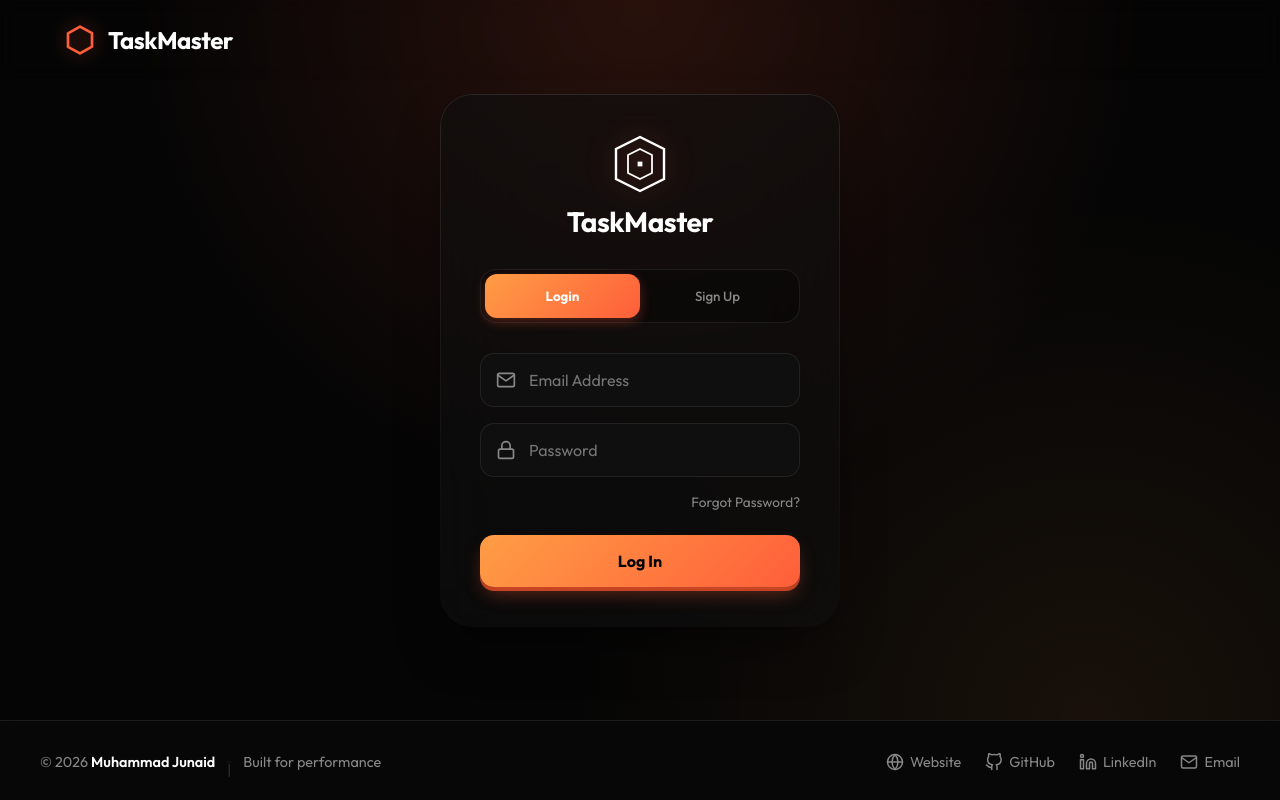
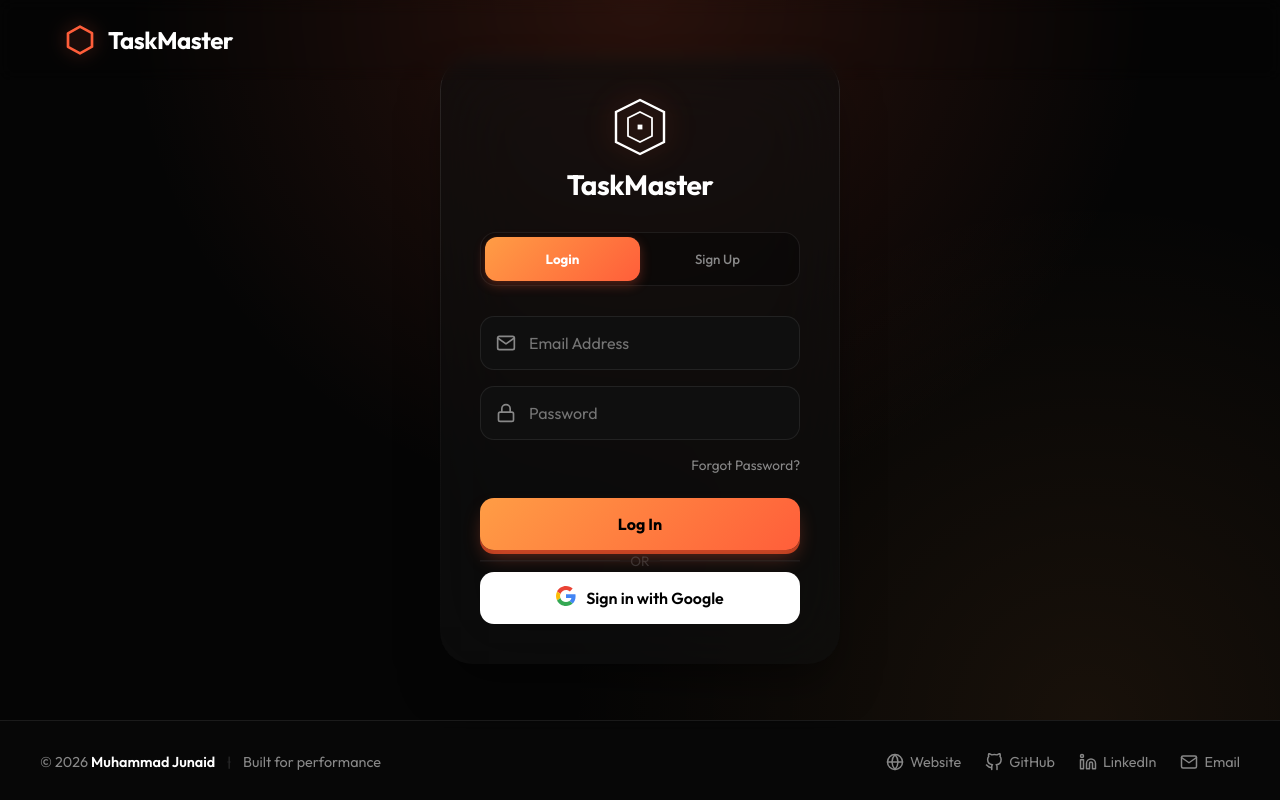
Before and after one commit to DoctorJunaid/taskmaster-frontend, a React (Vite) app: page /login in a window 1280 px wide. Built offline with nearby package versions, Linux system fonts and the light colour scheme; no server answers.

Commit message:
feat: Implement a comprehensive authentication system with state management, a dedicated UI, and Google OAuth integration.

```diff
--- a/package.json
+++ b/package.json
@@ -10,6 +10,7 @@
     "preview": "vite preview"
   },
   "dependencies": {
+    "@react-oauth/google": "^0.13.4",
     "axios": "^1.13.4",
     "framer-motion": "^12.29.2",
     "react": "^19.2.0",
--- a/src/context/AuthContext.jsx
+++ b/src/context/AuthContext.jsx
@@ -16,12 +16,12 @@
           withCredentials: true // sends the cookie to backend
         });
 
-        if (res.data.isStatus) {
+        if (res.data?.isStatus) {
           setUser(res.data.data);
-        } else if (res.data.user) {
+        } else if (res.data?.user) {
           setUser(res.data.user);
         } else {
-          setUser(res.data);
+          setUser(null);
         }
 
       } catch (err) {
@@ -40,12 +40,12 @@
         withCredentials: true
       });
 
-      if (res.data.isStatus) {
+      if (res.data?.isStatus) {
         setUser(res.data.data);
-      } else if (res.data.user) {
+      } else if (res.data?.user) {
         setUser(res.data.user);
       } else {
-        setUser(res.data);
+        setUser(null);
       }
     } catch (err) {
       setUser(null);
--- a/src/main.jsx
+++ b/src/main.jsx
@@ -4,6 +4,7 @@
 import App from './App.jsx'
 import { BrowserRouter } from "react-router-dom";
 import { AuthProvider } from './context/AuthContext.jsx';
+
 
 createRoot(document.getElementById('root')).render(
   <StrictMode>
--- a/src/pages/Authpage/AuthPage.css
+++ b/src/pages/Authpage/AuthPage.css
@@ -290,6 +290,54 @@
   height: 36px;
 }
 
+/* Google Auth */
+.divider {
+  display: flex;
+  align-items: center;
+  text-align: center;
+  margin: 20px 0;
+  color: #888;
+  font-size: 0.85rem;
+}
+
+.divider::before,
+.divider::after {
+  content: '';
+  flex: 1;
+  border-bottom: 1px solid rgba(255, 255, 255, 0.1);
+}
+
+.divider span {
+  padding: 0 10px;
+}
+
+.google-btn {
+  width: 100%;
+  padding: 14px;
+  background: #fff;
+  border: none;
+  border-radius: 14px;
+  color: #000;
+  font-weight: 600;
+  font-size: 1rem;
+  cursor: pointer;
+  display: flex;
+  align-items: center;
+  justify-content: center;
+  gap: 10px;
+  transition: transform 0.1s, box-shadow 0.1s;
+  margin-top: 10px;
+}
+
+.google-btn:active {
+  transform: scale(0.98);
+}
+
+.google-icon-wrapper svg {
+  width: 20px;
+  height: 20px;
+}
+
 /* 5. MOBILE OPTIMIZATION */
 @media (max-width: 480px) {
   .glass-card {
--- a/src/pages/Authpage/AuthPage.jsx
+++ b/src/pages/Authpage/AuthPage.jsx
@@ -18,6 +18,15 @@
       <path d="M50 5 L90 25 L90 75 L50 95 L10 75 L10 25 Z" strokeWidth="4" />
       <path d="M50 25 L70 35 L70 65 L50 75 L30 65 L30 35 Z" strokeWidth="3" />
       <rect x="46" y="46" width="8" height="8" fill="white" stroke="none" />
+    </svg>
+  ),
+  Google: () => (
+    <svg viewBox="0 0 48 48">
+      <path fill="#EA4335" d="M24 9.5c3.54 0 6.71 1.22 9.21 3.6l6.85-6.85C35.9 2.38 30.47 0 24 0 14.62 0 6.51 5.38 2.56 13.22l7.98 6.19C12.43 13.72 17.74 9.5 24 9.5z"></path>
+      <path fill="#4285F4" d="M46.98 24.55c0-1.57-.15-3.09-.38-4.55H24v9.02h12.94c-.58 2.96-2.26 5.48-4.78 7.18l7.73 6c4.51-4.18 7.09-10.36 7.09-17.65z"></path>
+      <path fill="#FBBC05" d="M10.53 28.59c-.48-1.45-.76-2.99-.76-4.59s.27-3.14.76-4.59l-7.98-6.19C.92 16.46 0 20.12 0 24c0 3.88.92 7.54 2.56 10.78l7.97-6.19z"></path>
+      <path fill="#34A853" d="M24 48c6.48 0 11.93-2.13 15.89-5.81l-7.73-6c-2.15 1.45-4.92 2.3-8.16 2.3-6.26 0-11.57-4.22-13.47-9.91l-7.98 6.19C6.51 42.62 14.62 48 24 48z"></path>
+      <path fill="none" d="M0 0h48v48H0z"></path>
     </svg>
   )
 };
@@ -43,6 +52,10 @@
   const { register: loginReg, handleSubmit: handleLogin, formState: { errors: loginErrors, isSubmitting: loginLoading } } = useForm();
   const { register: signupReg, handleSubmit: handleSignup, formState: { errors: signupErrors, isSubmitting: signupLoading } } = useForm();
   const { register: forgotReg, handleSubmit: handleForgot, formState: { errors: forgotErrors, isSubmitting: forgotLoading }, setError: setForgotError } = useForm();
+
+  const googleLogin = () => {
+    window.location.href = `${import.meta.env.VITE_API_URL}/api/google`;
+  };
 
   const slideVariants = {
     enter: (direction) => ({ x: direction > 0 ? 20 : -20, opacity: 0 }),
@@ -192,6 +205,12 @@
                   <button type="submit" className="action-btn" disabled={loginLoading}>
                     {loginLoading ? 'Authenticating...' : 'Log In'}
                   </button>
+
+                  <div className="divider"><span>OR</span></div>
+                  <button type="button" className="google-btn" onClick={googleLogin}>
+                    <div className="google-icon-wrapper"><Icons.Google /></div>
+                    Sign in with Google
+                  </button>
                 </motion.form>
               )}
 
@@ -210,6 +229,12 @@
 
                   <button type="submit" className="action-btn" disabled={signupLoading}>
                     {signupLoading ? 'Creating...' : 'Create Account'}
+                  </button>
+
+                  <div className="divider"><span>OR</span></div>
+                  <button type="button" className="google-btn" onClick={googleLogin}>
+                    <div className="google-icon-wrapper"><Icons.Google /></div>
+                    Sign up with Google
                   </button>
                 </motion.form>
               )}
@@ -264,8 +289,8 @@
 
             </AnimatePresence>
           </div>
-        </div>
-      </motion.div>
-    </div>
+        </div >
+      </motion.div >
+    </div >
   );
 }
```
Also changed, not shown: 2 other files (tests, documents, lock files or other folders).
